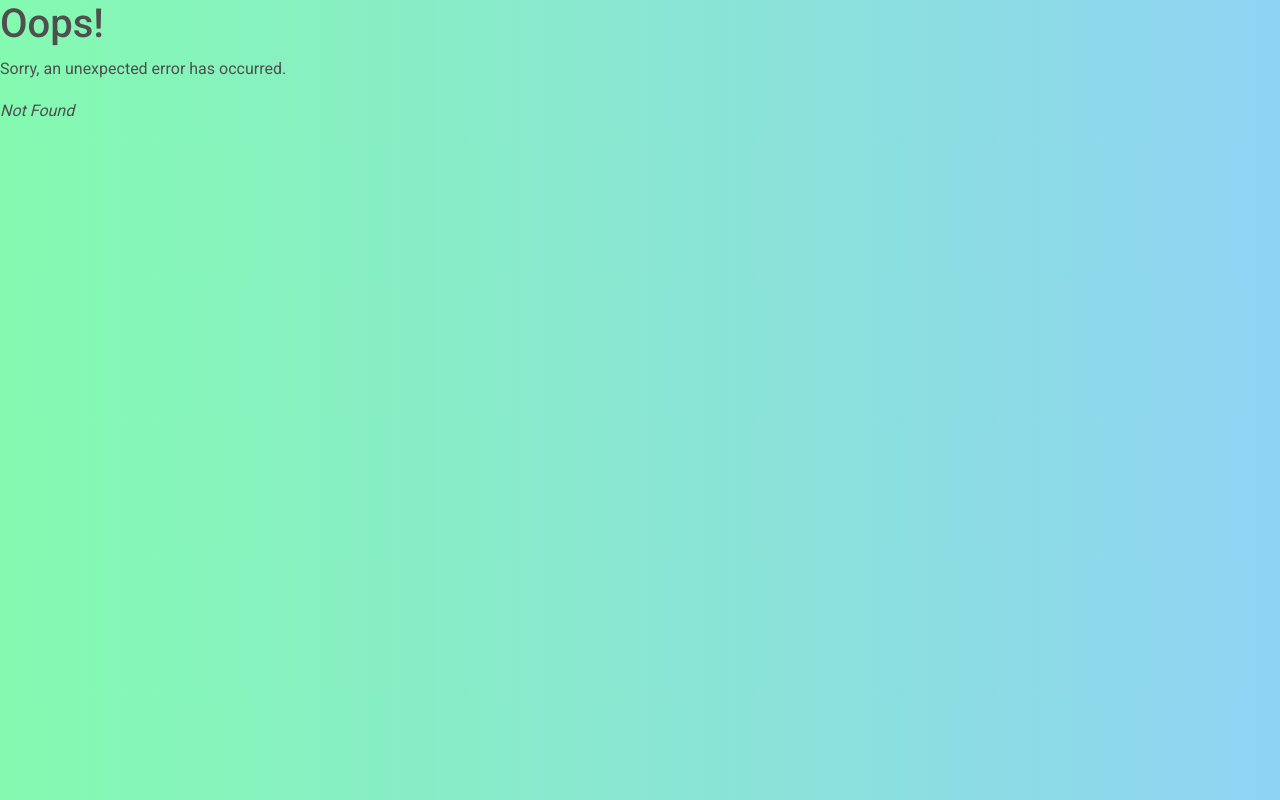
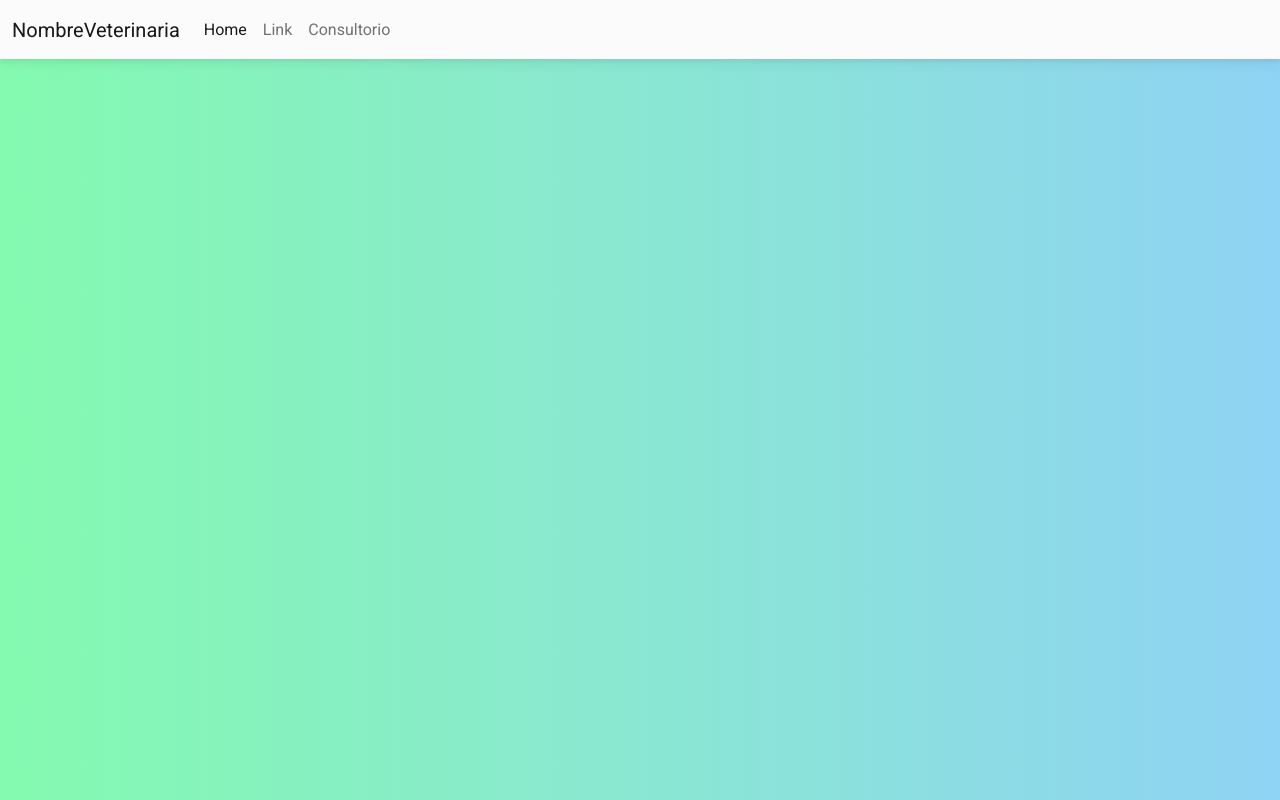
Before and after one commit to AndreyCV13/ProyectoVeterinaria, a React (Create React App) app: page /Home in a window 1280 px wide. Before the commit this address had no page. Built offline with nearby package versions, Linux system fonts and the light colour scheme.

Commit message:
Added Home

```diff
--- a/src/App.css
+++ b/src/css/App.css
@@ -22,6 +22,10 @@
   justify-content: center;
   font-size: calc(10px + 2vmin);
   color: white;
+}
+
+#register{
+  margin-top: 12rem;
 }
 
 body{
--- /dev/null
+++ b/src/routes/Home.jsx
@@ -0,0 +1,47 @@
+import React, { useState } from 'react';
+import {
+  MDBContainer,
+  MDBNavbar,
+  MDBNavbarBrand,
+  MDBNavbarToggler,
+  MDBIcon,
+  MDBNavbarNav,
+  MDBNavbarItem,
+  MDBNavbarLink,
+  MDBBtn,
+  MDBDropdown,
+  MDBDropdownToggle,
+  MDBDropdownMenu,
+  MDBDropdownItem,
+  MDBCollapse,
+} from 'mdb-react-ui-kit';
+
+export default function Home() {
+
+  return (
+    <MDBNavbar expand='lg' light bgColor='light'>
+      <MDBContainer fluid>
+        <MDBNavbarBrand color='warning' href='#'>NombreVeterinaria</MDBNavbarBrand>
+
+          <MDBNavbarNav className='mr-auto mb-2 mb-lg-0'>
+            <MDBNavbarItem>
+              <MDBNavbarLink active aria-current='page' href='#'>
+                Home
+              </MDBNavbarLink>
+            </MDBNavbarItem>
+            <MDBNavbarItem>
+              <MDBNavbarLink href='#'>Link</MDBNavbarLink>
+            </MDBNavbarItem>
+
+            <MDBNavbarItem>
+              <MDBNavbarLink href='#'>Consultorio</MDBNavbarLink>
+            </MDBNavbarItem>
+
+
+
+          </MDBNavbarNav>
+
+      </MDBContainer>
+    </MDBNavbar>
+  );
+}
--- a/src/routes/App.jsx
+++ b/src/routes/Register.jsx
@@ -1,5 +1,5 @@
 import React from 'react';
-import '../App.css'
+import '../css/App.css'
 import {
   MDBBtn,
   MDBContainer,
@@ -9,22 +9,22 @@ import {
 }
 from 'mdb-react-ui-kit';
 
-function App() {
+function Register() {
   return (
-    <MDBContainer fluid className='d-flex align-items-center justify-content-center bg-image'>
+    <MDBContainer fluid className='d-flex align-items-center justify-content-center'>
       <div className='mask gradient-custom-3'></div>
-      <MDBCard className='m-5'>
+      <MDBCard  id="register">
         <MDBCardBody className='px-5'>
           <h2 className="text-uppercase text-center mb-5">Create an account</h2>
           <MDBInput wrapperClass='mb-4' label='Your Name' size='lg' id='form1' type='text'/>
           <MDBInput wrapperClass='mb-4' label='Your Email' size='lg' id='form2' type='email'/>
           <MDBInput wrapperClass='mb-4' label='Password' size='lg' id='form3' type='password'/>
           <MDBInput wrapperClass='mb-4' label='Repeat your password' size='lg' id='form4' type='password'/>
-          <MDBBtn className='mb-4 w-100 gradient-custom-4' size='lg' href='./agenda'>Register</MDBBtn>
+          <MDBBtn className='mb-4 w-100 gradient-custom-4' size='lg' href='./Home'>Register</MDBBtn>
         </MDBCardBody>
       </MDBCard>
     </MDBContainer>
   );
 }
 
-export default App;
+export default Register;
```
Also changed, not shown: src/index.jsx (+9 -4 lines).
